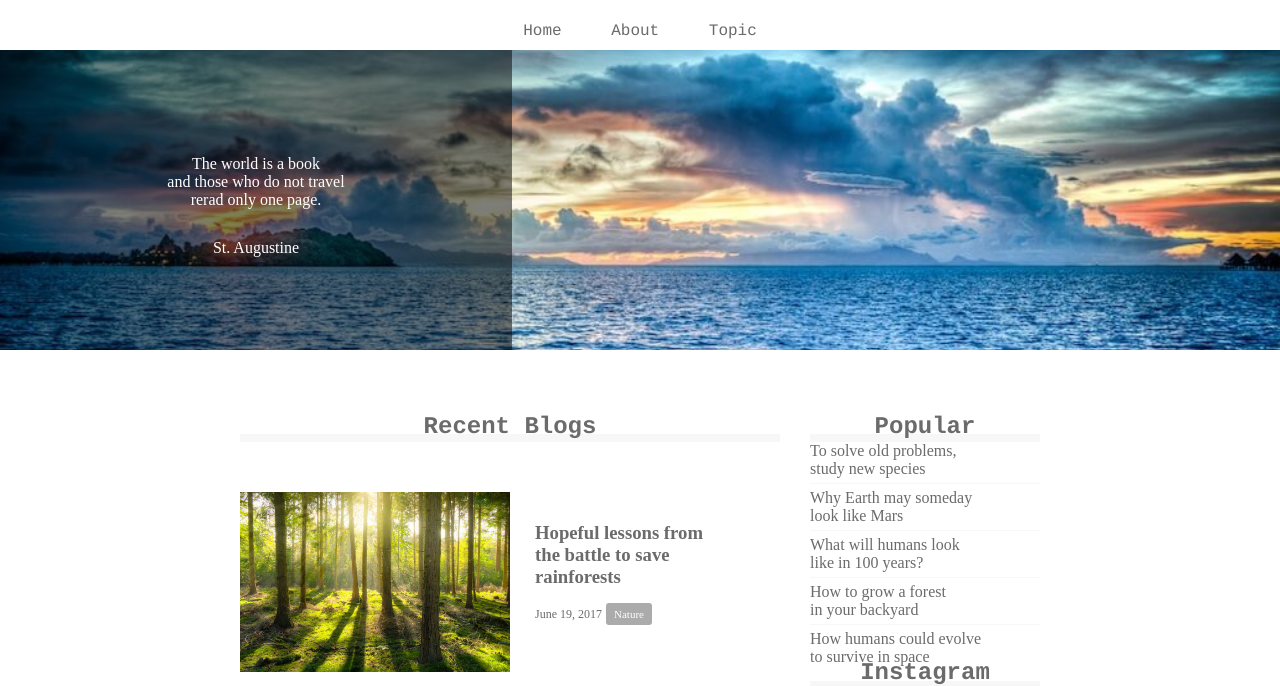
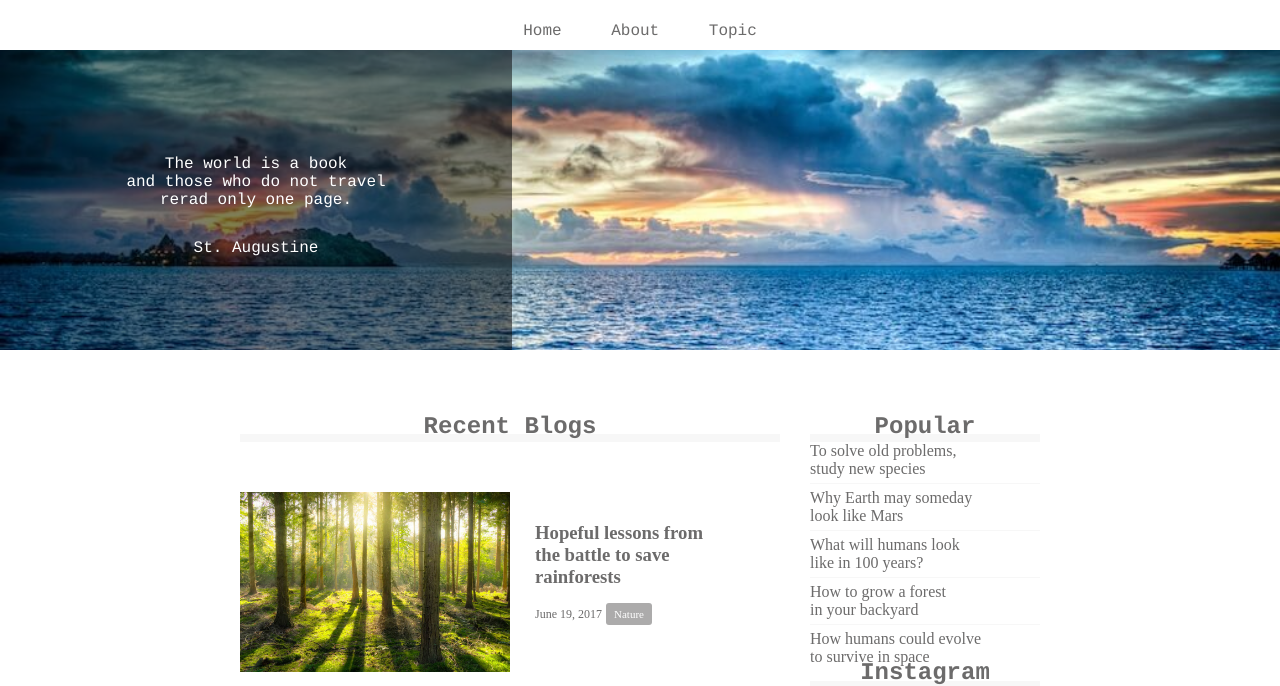
Before and after one commit to hiroakihonda19910302/CARAVAN-html, a plain HTML site: page index.html in a window 1280 px wide. Shown: the part 55-741 px from the top of the page. Drawn offline with Linux system fonts and the light colour scheme.

Commit message:
[Start] 1-10

```diff
--- a/style.css
+++ b/style.css
@@ -13,8 +13,8 @@ a {
 	display: block;
 	clear: both;
 }
-header, nav, h2, main-visual, footer {
-	font-family: Chalkduster, "Bradly Hand", Courier, "Segoe Print", sans-serif;
+header, nav, h2, .main-visual, footer {
+	font-family: Chalkduster, "Bradley Hand", Courier, "Segoe Print", sans-serif;
 }
 
 header {
```
